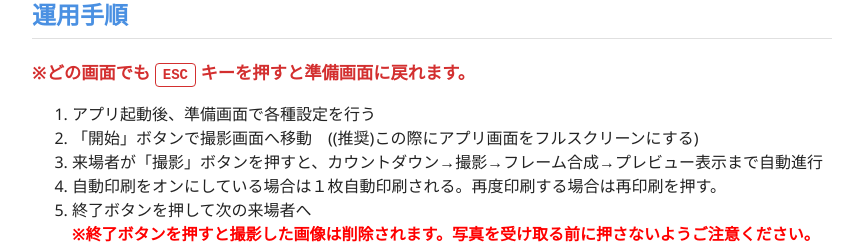
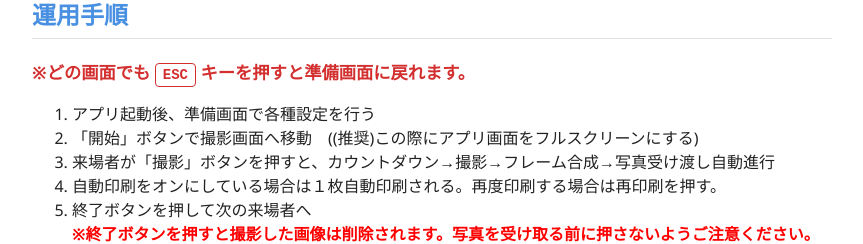
Before and after one commit to kaname-dev/K-PHotobooth-readme, a plain HTML site: page index.html in a window 1280 px wide. Shown: the part 3507-3751 px from the top of the page, without its empty margins (208-1071 px from the left). Drawn offline with Linux system fonts and the light colour scheme.

```diff
--- a/index.html
+++ b/index.html
@@ -220,7 +220,7 @@ footer {
       <ol>
         <li>アプリ起動後、準備画面で各種設定を行う</li>
         <li>「開始」ボタンで撮影画面へ移動　((推奨)この際にアプリ画面をフルスクリーンにする)</li>
-        <li>来場者が「撮影」ボタンを押すと、カウントダウン→撮影→フレーム合成→プレビュー表示まで自動進行</li>
+        <li>来場者が「撮影」ボタンを押すと、カウントダウン→撮影→フレーム合成→写真受け渡し自動進行</li>
         <li>自動印刷をオンにしている場合は１枚自動印刷される。再度印刷する場合は再印刷を押す。</li>
         <li>終了ボタンを押して次の来場者へ</li>
   <li style="list-style:none;color:#ff0000;font-weight:bold;">※終了ボタンを押すと撮影した画像は削除されます。写真を受け取る前に押さないようご注意ください。</li>
```
